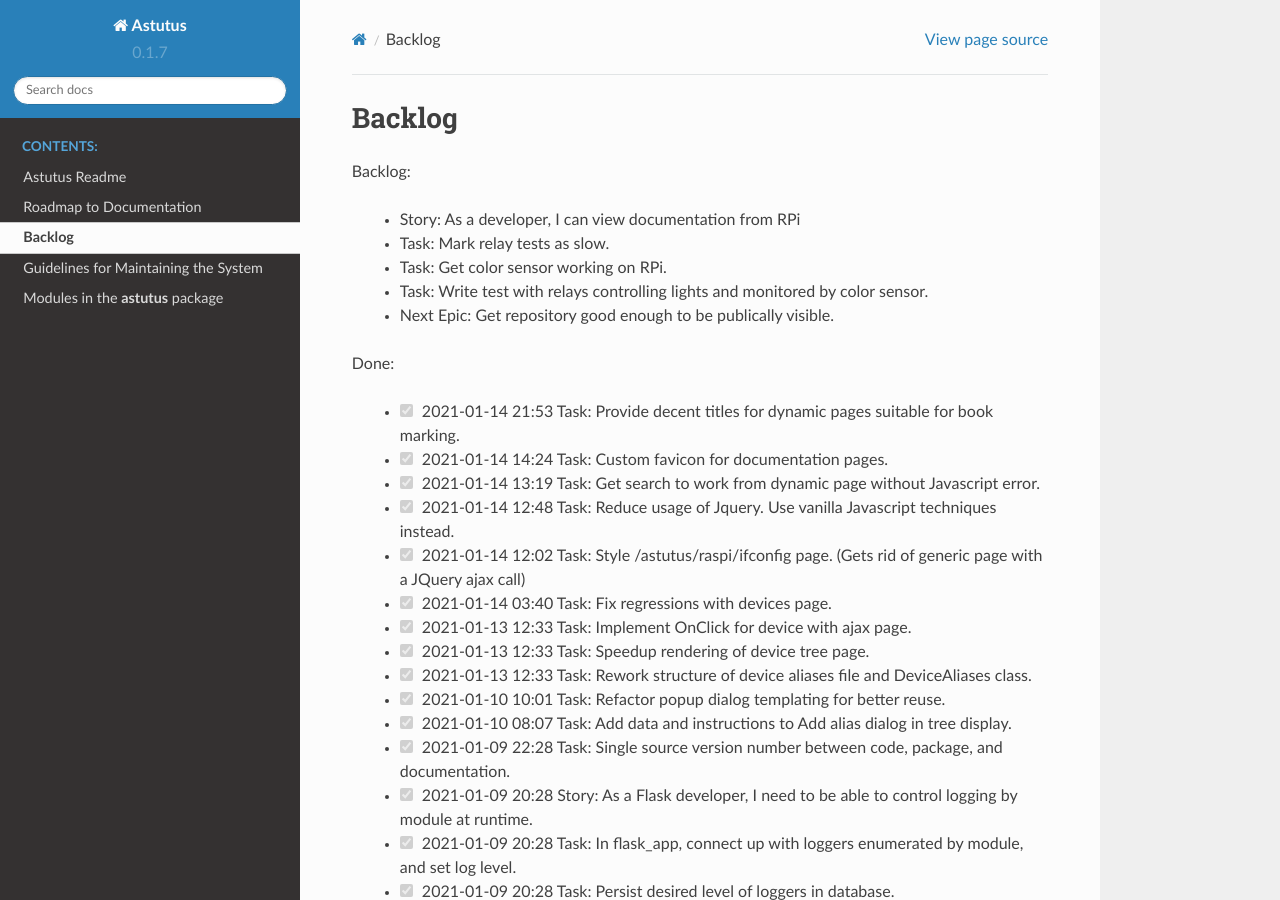
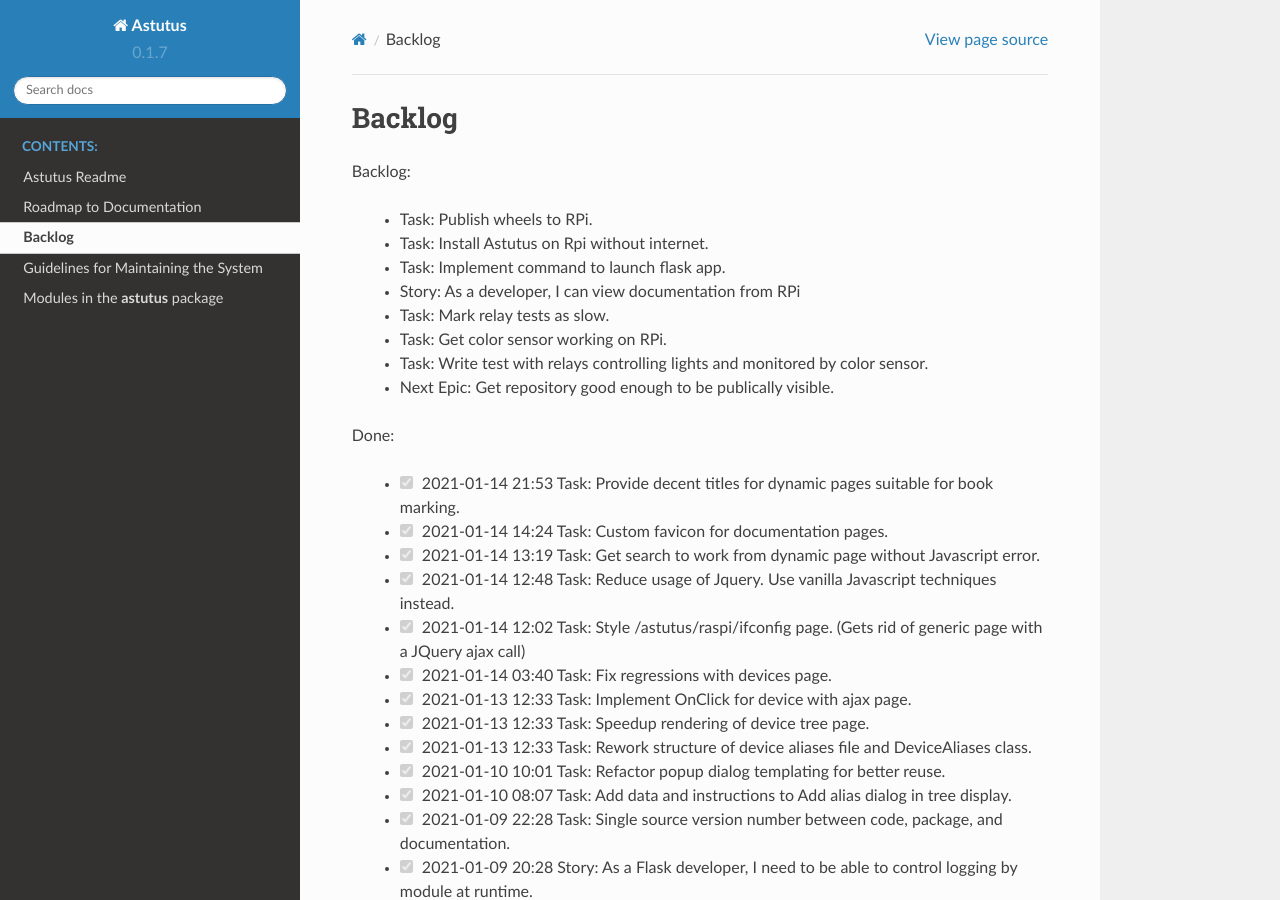
Before and after one commit to rich-dobbs-13440/astutus, a Sphinx documentation site: the page built from docs/backlog.rst, in a window 1280 px wide and 900 px high. Built offline with Sphinx 7.4.7 and the Read the Docs theme 2.0.0, drawn with Linux system fonts in a browser that asks for light colours.

Commit message:
Update backlog

```diff
--- a/docs/backlog.rst
+++ b/docs/backlog.rst
@@ -3,6 +3,9 @@ Backlog
 
 Backlog:
 
+  * Task: Publish wheels to RPi.
+  * Task: Install Astutus on Rpi without internet.
+  * Task: Implement command to launch flask app.
   * Story: As a developer, I can view documentation from RPi
   * Task: Mark relay tests as slow.
   * Task: Get color sensor working on RPi.
```
